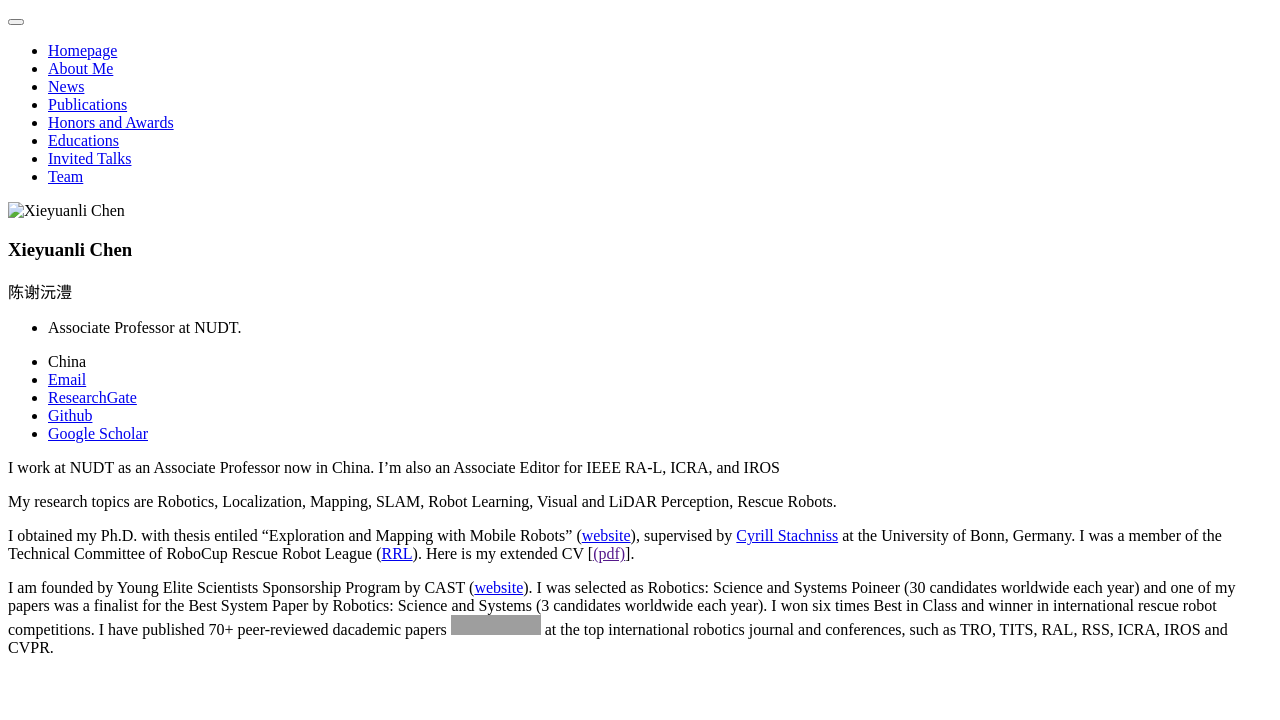
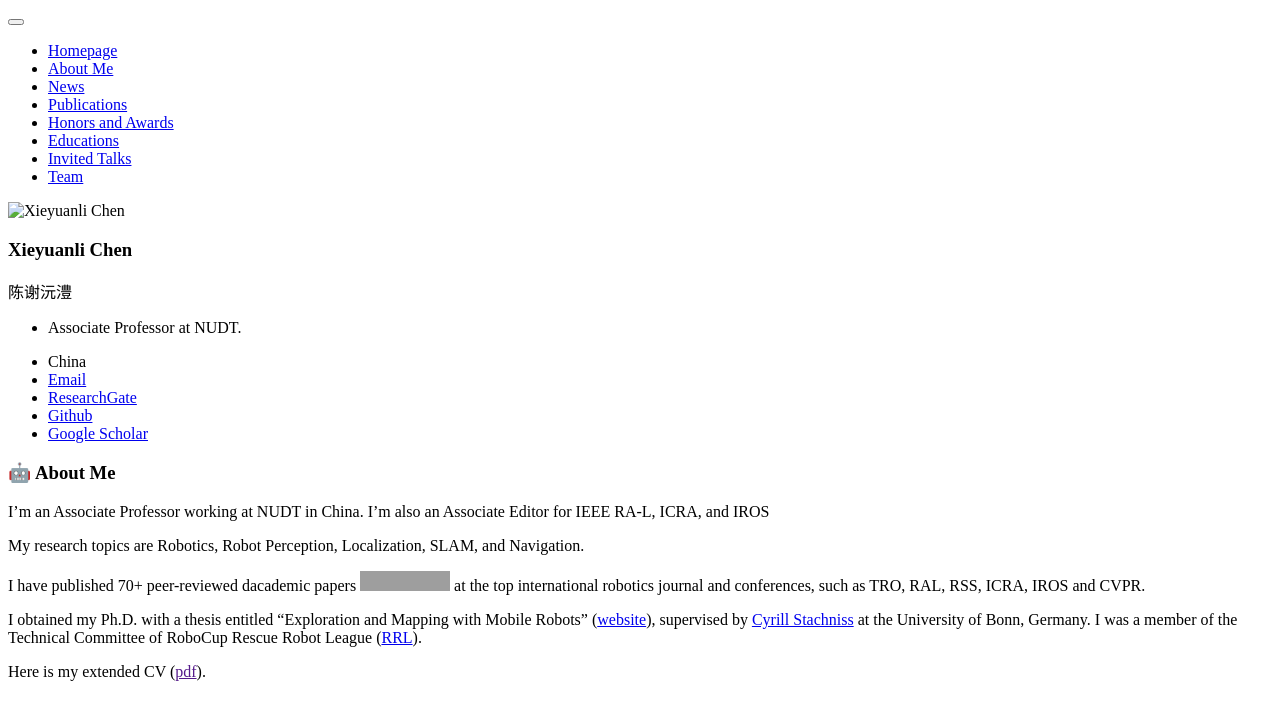
Before and after one commit to shenyehui/my-home, a Jekyll site: the page built from _pages/includes/intro.md, in a window 1280 px wide. Shown: the top 720 px of the page. Built offline with Jekyll 4.4.1, drawn with Linux system fonts in a browser that asks for light colours; our own code applies the rules of GitHub Pages for plain Markdown files; grey boxes are pictures that could not be loaded.

Commit message:
Update intro.md

```diff
--- a/_pages/includes/intro.md
+++ b/_pages/includes/intro.md
@@ -1,10 +1,10 @@
-<span id="about-me"></span>
+# 🤖 About Me
+I'm an Associate Professor working at NUDT in China. I'm also an Associate Editor for IEEE RA-L, ICRA, and IROS
 
-I work at NUDT as an Associate Professor now in China. I'm also an Associate Editor for IEEE RA-L, ICRA, and IROS
+My research topics are Robotics, Robot Perception, Localization, SLAM, and Navigation.
 
-My research topics are Robotics, Localization, Mapping, SLAM, Robot Learning, Visual and LiDAR Perception, Rescue Robots.
+I have published 70+ peer-reviewed dacademic papers <a href='https://scholar.google.com/citations?user=DvrngV4AAAAJ'><img src="https://img.shields.io/endpoint?logo=Google%20Scholar&url=https%3A%2F%2Fcdn.jsdelivr.net%2Fgh%2FChen-Xieyuanli%2Fmy-home@google-scholar-stats%2Fgs_data_shieldsio.json&labelColor=f6f6f6&color=9cf&style=flat&label=citations"></a> at the top international robotics journal and conferences, such as TRO, RAL, RSS, ICRA, IROS and CVPR.
 
-I obtained my Ph.D. with thesis entiled “Exploration and Mapping with Mobile Robots” ([website](https://hdl.handle.net/20.500.11811/10228)), supervised by [Cyrill Stachniss](https://www.ipb.uni-bonn.de/people/cyrill-stachniss/index.html) at the University of Bonn, Germany. I was a member of the Technical Committee of RoboCup Rescue Robot League ([RRL](https://rrl.robocup.org/)).
-Here is my extended CV [[(pdf)]()].
+I obtained my Ph.D. with a thesis entitled “Exploration and Mapping with Mobile Robots” ([website](https://hdl.handle.net/20.500.11811/10228)), supervised by [Cyrill Stachniss](https://www.ipb.uni-bonn.de/people/cyrill-stachniss/index.html) at the University of Bonn, Germany. I was a member of the Technical Committee of RoboCup Rescue Robot League ([RRL](https://rrl.robocup.org/)).
 
-I am founded by Young Elite Scientists Sponsorship Program by CAST ([website](http://english.cast.org.cn/)). I was selected as Robotics: Science and Systems Poineer (30 candidates worldwide each year) and one of my papers was a finalist for the Best System Paper by Robotics: Science and Systems (3 candidates worldwide each year). I won six times Best in Class and winner in international rescue robot competitions. I have published 70+ peer-reviewed dacademic papers <a href='https://scholar.google.com/citations?user=DvrngV4AAAAJ'><img src="https://img.shields.io/endpoint?logo=Google%20Scholar&url=https%3A%2F%2Fcdn.jsdelivr.net%2Fgh%2FChen-Xieyuanli%2Fmy-home@google-scholar-stats%2Fgs_data_shieldsio.json&labelColor=f6f6f6&color=9cf&style=flat&label=citations"></a> at the top international robotics journal and conferences, such as TRO, TITS, RAL, RSS, ICRA, IROS and CVPR.
+Here is my extended CV ([pdf]()).
```
